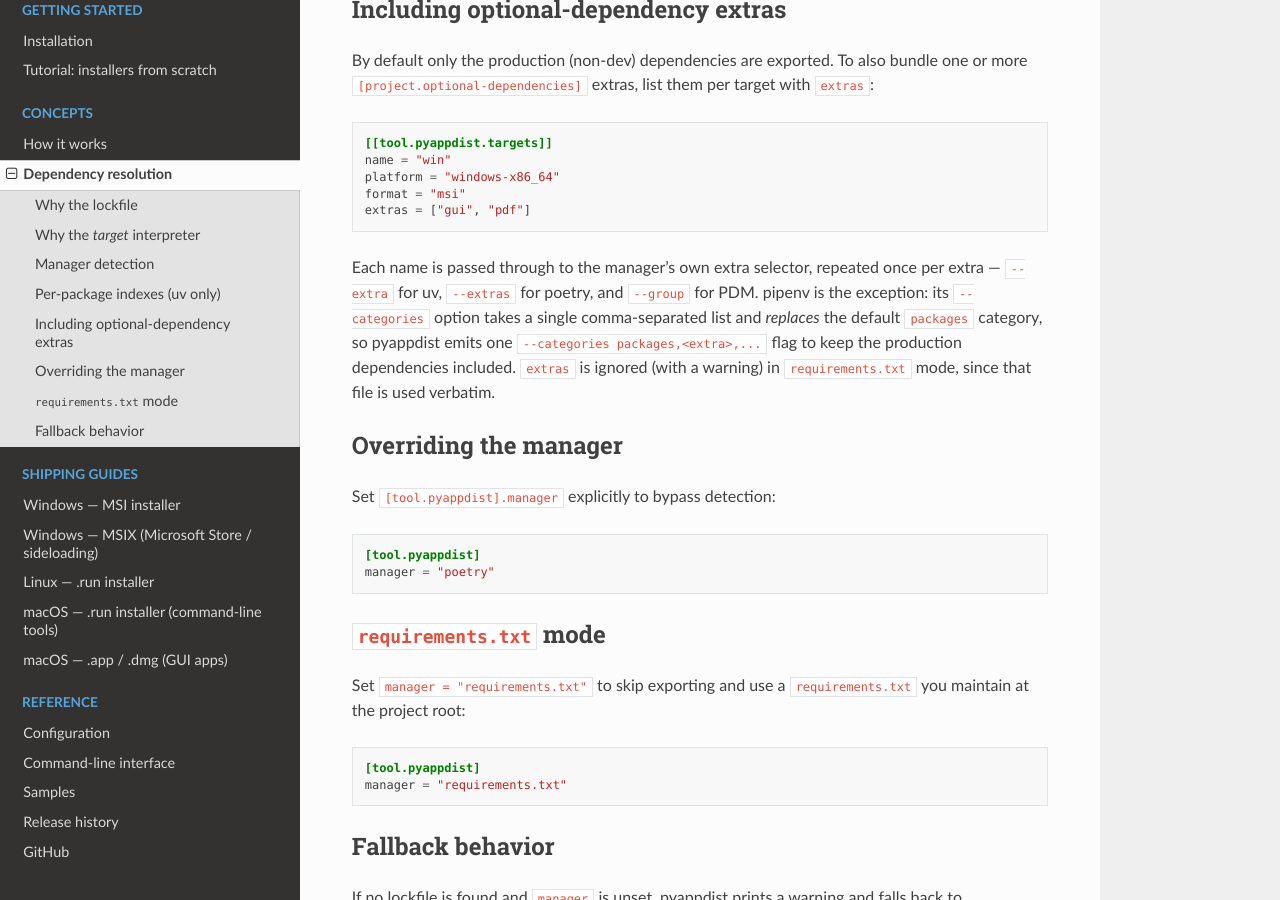
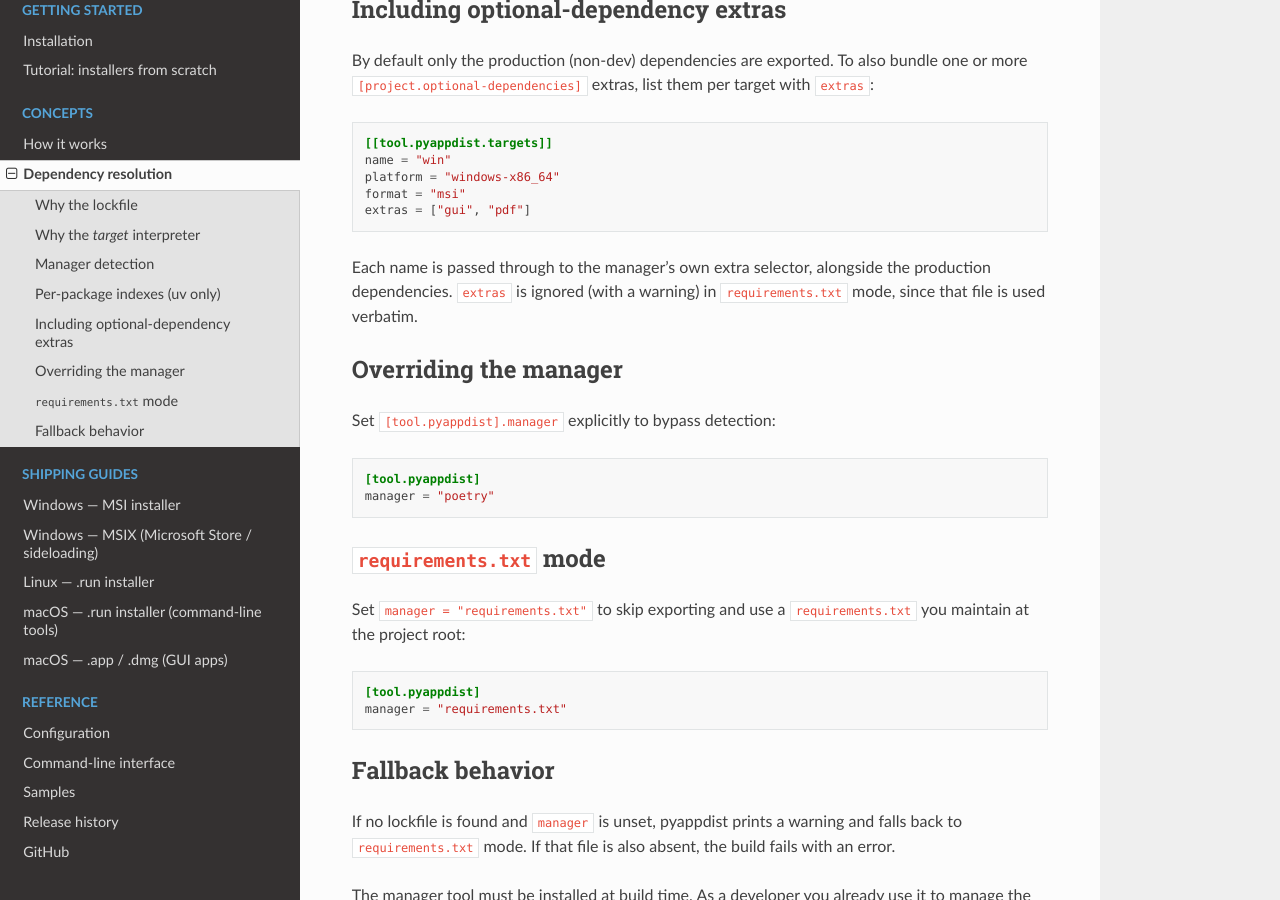
Before and after one commit to atsuoishimoto/pyappdist, a Sphinx documentation site: the page built from docs/dependencies.rst, in a window 1280 px wide and 900 px high, scrolled down 2105 px. Built offline with Sphinx 7.4.7 and the Read the Docs theme 3.1.0, drawn with Linux system fonts in a browser that asks for light colours.

Commit message:
Simplify extras doc: drop per-manager CLI flag details

```diff
--- a/docs/dependencies.rst
+++ b/docs/dependencies.rst
@@ -110,12 +110,8 @@ one or more ``[project.optional-dependencies]`` extras, list them per target wit
    format = "msi"
    extras = ["gui", "pdf"]
 
-Each name is passed through to the manager's own extra selector, repeated once per
-extra — ``--extra`` for uv, ``--extras`` for poetry, and ``--group`` for PDM.
-pipenv is the exception: its ``--categories`` option takes a single
-comma-separated list and *replaces* the default ``packages`` category, so
-pyappdist emits one ``--categories packages,<extra>,...`` flag to keep the
-production dependencies included. ``extras`` is ignored (with a warning) in
+Each name is passed through to the manager's own extra selector, alongside the
+production dependencies. ``extras`` is ignored (with a warning) in
 ``requirements.txt`` mode, since that file is used verbatim.
 
 Overriding the manager
```
